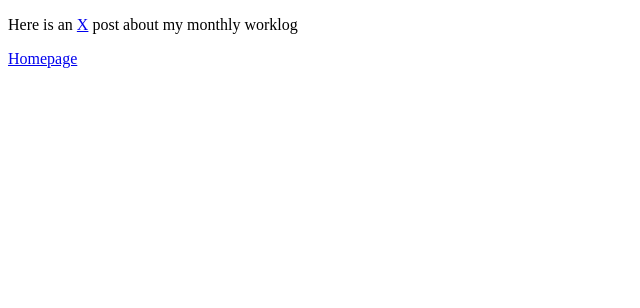
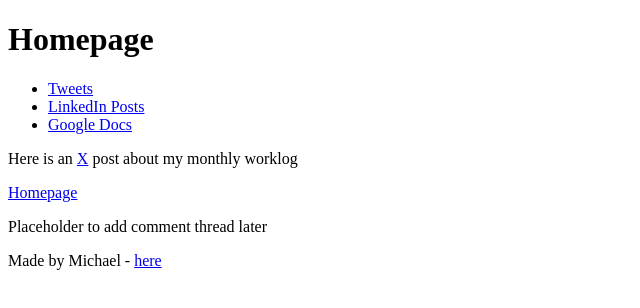
Before and after one commit to mikeboat45/My_First_Portfolio, a plain HTML site: page tweets.html in a window 1280 px wide. Shown: the whole page, without its empty margins (0-640 px from the left). Drawn offline with Linux system fonts and the light colour scheme.

Commit message:
Add semantics to website even cooler

```diff
--- a/tweets.html
+++ b/tweets.html
@@ -3,10 +3,33 @@
 <head>
     <meta charset="UTF-8">
     <meta name="viewport" content="width=device-width, initial-scale=1.0">
-    <title>Document</title>
+    <title>Tweets</title>
 </head>
 <body>
-    <p>Here is an <a href="https://twitter.com/b_mykke/status/1944476577669996687">X</a> post about my monthly worklog</p>
-    <p><a href="/html_basic/index.html">Homepage</a></p>
+    <header>
+        <h1>Homepage</h1>
+        <ul>
+            <li><a href="/html_basic/tweets.html">Tweets</a></li>
+            <li><a href="https://linkedin.com/in/michael-boateng-mensah">LinkedIn Posts</a></li>
+            <li><a href="#">Google Docs</a></li>
+        </ul>
+    </header>
+
+    <main>
+        <article>
+            <p>Here is an <a href="https://twitter.com/b_mykke/status/1944476577669996687">X</a> post about my monthly worklog</p>
+            <p><a href="/html_basic/index.html">Homepage</a></p>
+        </article>
+
+        <aside>
+            <p>Placeholder to add comment thread later</p>
+        </aside>
+
+    </main>
+
+    <footer>
+        <p>Made by Michael - <a href="/html_basic/base_index.html" target="_blank">here</a></p>
+    </footer>
+
 </body>
 </html>
```
Also changed, not shown: index.html (+23 -0 lines).
